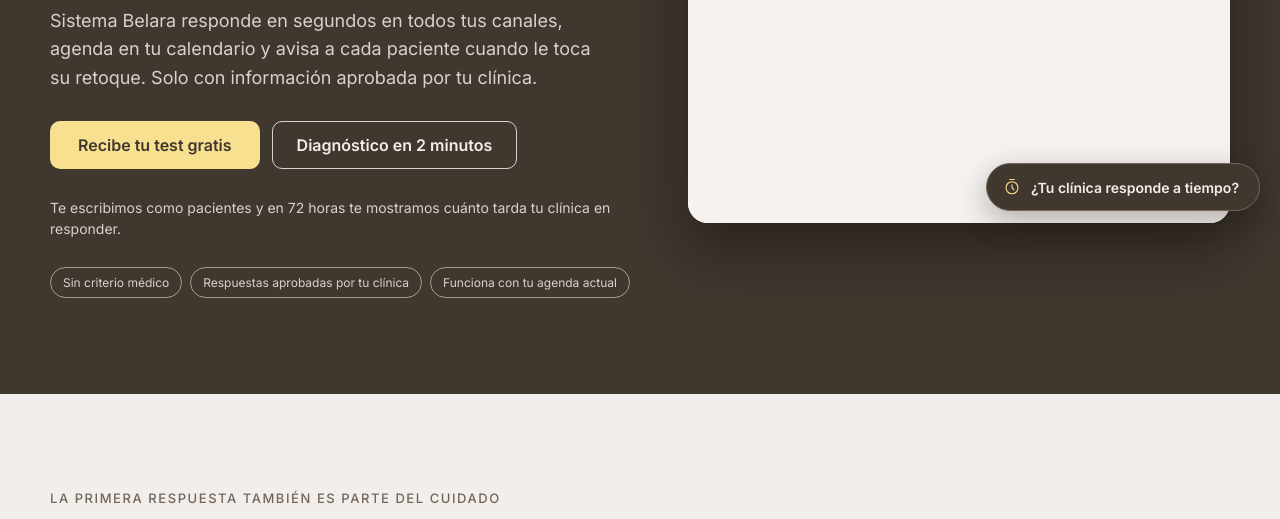
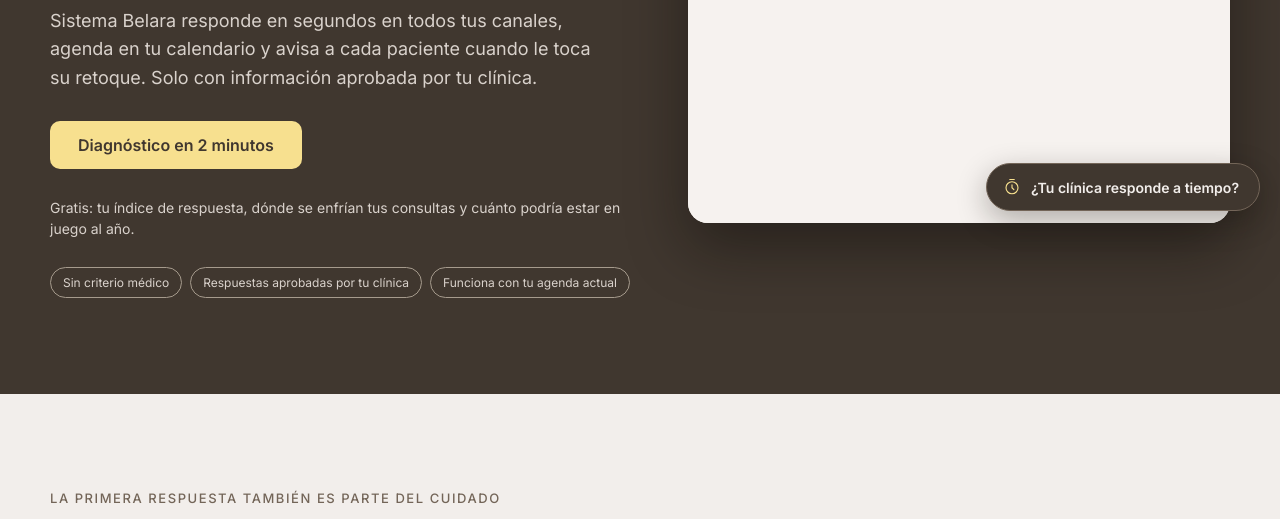
Before and after one commit to colombauv-dev/belara-landing, a plain HTML site: page landing.html in a window 1280 px wide. Shown: the part 569-1088 px from the top of the page. Drawn offline with nearby package versions, Linux system fonts and the light colour scheme.

Commit message:
Portada: quita 'Recibe tu test gratis'; diagnóstico como botón principal
Co-Authored-By: Claude Opus 5.5 <noreply@anthropic.com>
Claude-Session: https://claude.ai/code/session_01Nhxr2GUGmbLGqWyWQTVGPV

```diff
--- a/landing.html
+++ b/landing.html
@@ -97,8 +97,8 @@ html{scroll-behavior:smooth}
 <h1 style="margin: 0; font-family: 'Cormorant Garamond', Georgia, serif; font-weight: 600; font-size: clamp(40px, 6vw, 72px); line-height: 1.05; color: #F2EEEB">Quien escribe de noche no espera hasta mañana.</h1>
 <p style="margin: 0; font-family: 'Cormorant Garamond', Georgia, serif; font-style: italic; font-weight: 500; font-size: clamp(30px, 3.6vw, 42px); line-height: 1.2; color: #F7E08F">Agenda con la clínica que le responde primero.</p>
 <p style="margin: 0; font-family: 'Inter', system-ui, sans-serif; font-size: 18px; line-height: 1.6; color: #D9D2CC; max-width: 560px">Sistema Belara responde en segundos en todos tus canales, agenda en tu calendario y avisa a cada paciente cuando le toca su retoque. Solo con información aprobada por tu clínica.</p>
-<div style="display: flex; flex-wrap: wrap; gap: 12px"><a class="bl-lift" href="URL_AGENTE" target="_blank" rel="noopener" style="display: inline-flex; align-items: center; justify-content: center; min-height: 48px; padding: 0 28px; border-radius: 10px; background: #F7E08F; color: #40372F; font-family: 'Inter', system-ui, sans-serif; font-weight: 600; font-size: 16px; text-decoration: none">Recibe tu test gratis</a><button type="button" data-diag class="bl-lift" style="display: inline-flex; align-items: center; justify-content: center; min-height: 48px; padding: 0 24px; border-radius: 10px; background: transparent; color: #F2EEEB; border: 1.5px solid #D9D2CC; font-family: 'Inter', system-ui, sans-serif; font-weight: 600; font-size: 16px; cursor: pointer">Diagnóstico en 2 minutos</button></div>
-<p style="margin: 0; font-family: 'Inter', system-ui, sans-serif; font-size: 14px; line-height: 1.5; color: #D9D2CC">Te escribimos como pacientes y en 72 horas te mostramos cuánto tarda tu clínica en responder.</p>
+<div style="display: flex; flex-wrap: wrap; gap: 12px"><button type="button" data-diag class="bl-lift" style="display: inline-flex; align-items: center; justify-content: center; min-height: 48px; padding: 0 28px; border-radius: 10px; background: #F7E08F; color: #40372F; border: 0; font-family: 'Inter', system-ui, sans-serif; font-weight: 600; font-size: 16px; cursor: pointer">Diagnóstico en 2 minutos</button></div>
+<p style="margin: 0; font-family: 'Inter', system-ui, sans-serif; font-size: 14px; line-height: 1.5; color: #D9D2CC">Gratis: tu índice de respuesta, dónde se enfrían tus consultas y cuánto podría estar en juego al año.</p>
 <div class="bl-badges" style="display: flex; flex-wrap: nowrap; gap: 8px">
 <span style="border: 1px solid #A69B8D; border-radius: 999px; padding: 7px 12px; font-family: 'Inter', system-ui, sans-serif; font-size: 12px; white-space: nowrap; color: #D9D2CC">Sin criterio médico</span>
 <span style="border: 1px solid #A69B8D; border-radius: 999px; padding: 7px 12px; font-family: 'Inter', system-ui, sans-serif; font-size: 12px; white-space: nowrap; color: #D9D2CC">Respuestas aprobadas por tu clínica</span>
```
